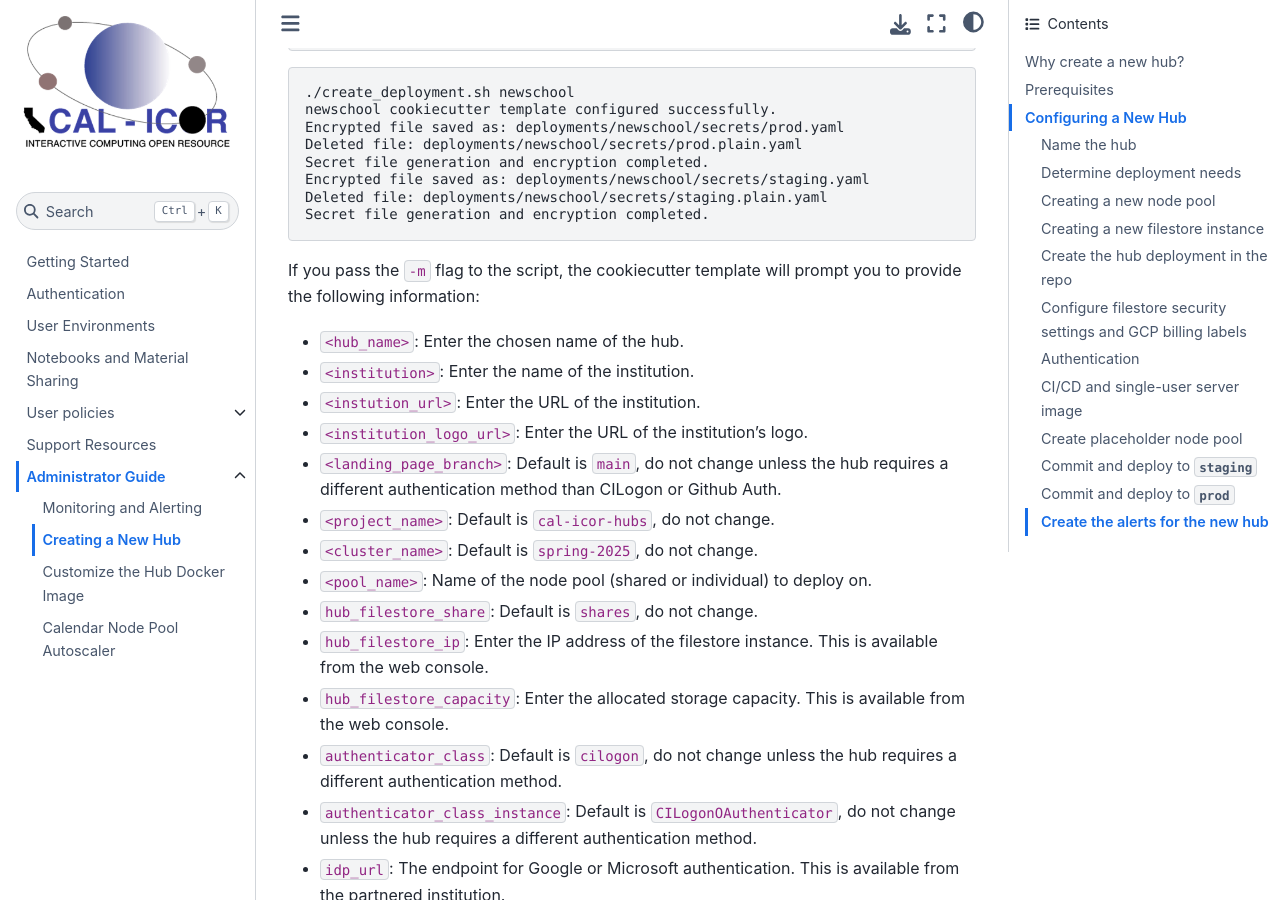
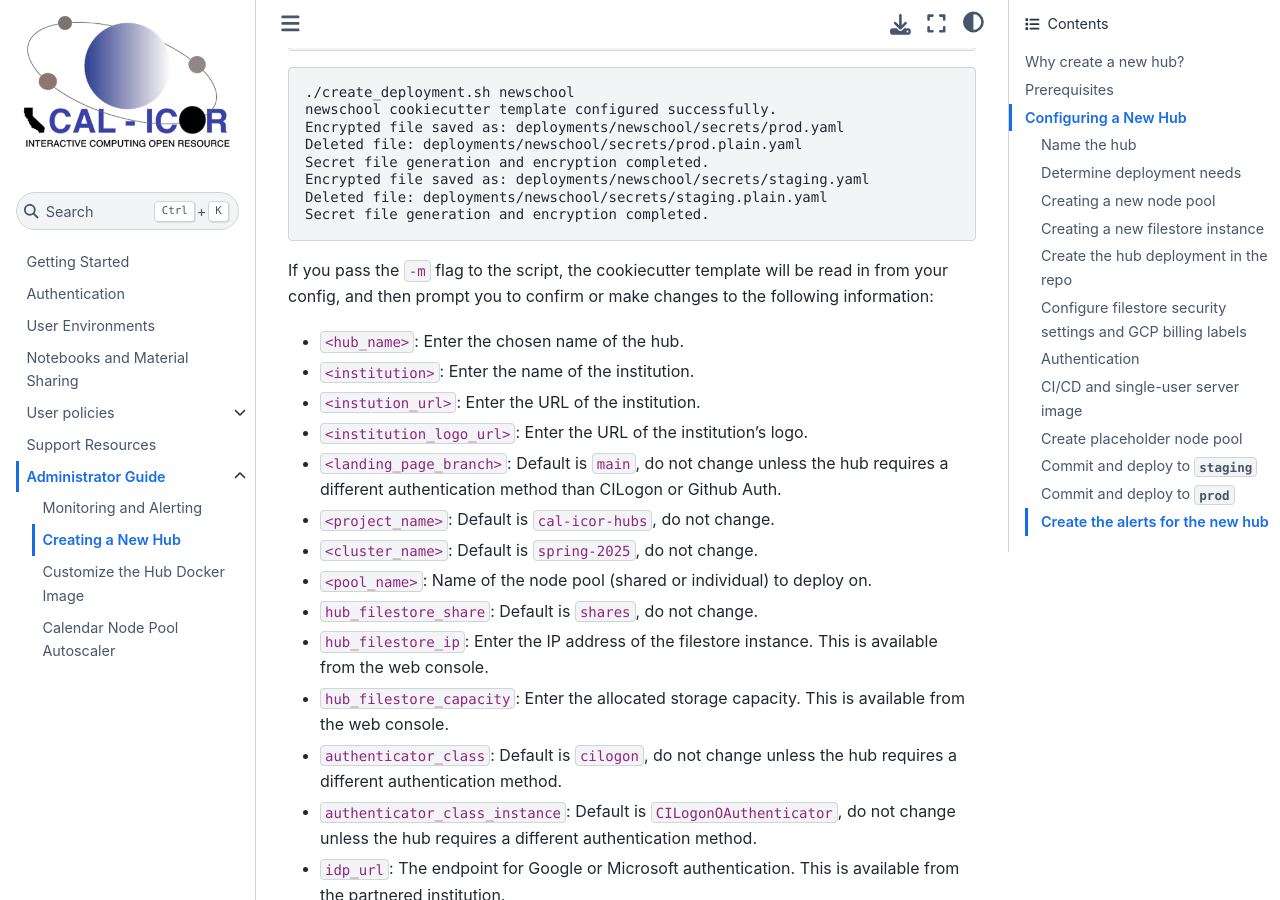
Before and after one commit to shaneknapp/docs, a Jupyter Book: the page built from content/admin/new_hub.md, in a window 1280 px wide and 900 px high, scrolled down 5345 px. Built offline with Jupyter Book 1.0.4 settings and Sphinx 7.4.7 and the Sphinx Book theme 1.1.4, drawn with Linux system fonts in a browser that asks for light colours.

Commit message:
clarify the cookiecutter + config interaction

````diff
--- a/content/admin/new_hub.md
+++ b/content/admin/new_hub.md
@@ -250,8 +250,9 @@ Deleted file: deployments/newschool/secrets/staging.plain.yaml
 Secret file generation and encryption completed.
 ```
 
-If you pass the `-m` flag to the script, the cookiecutter template will prompt
-you to provide the following information:
+If you pass the `-m` flag to the script, the cookiecutter template will be read
+in from your config, and then prompt you to confirm or make changes to the
+following information:
 
 - `<hub_name>`: Enter the chosen name of the hub.
 - `<institution>`: Enter the name of the institution.
````
